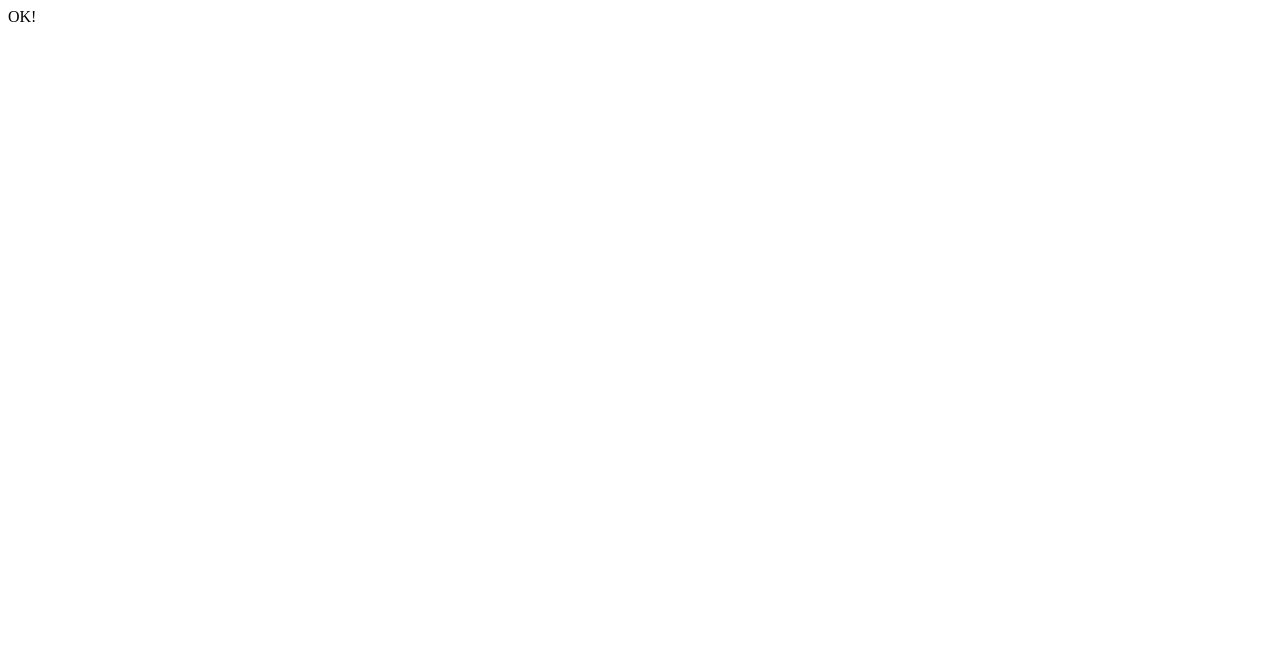
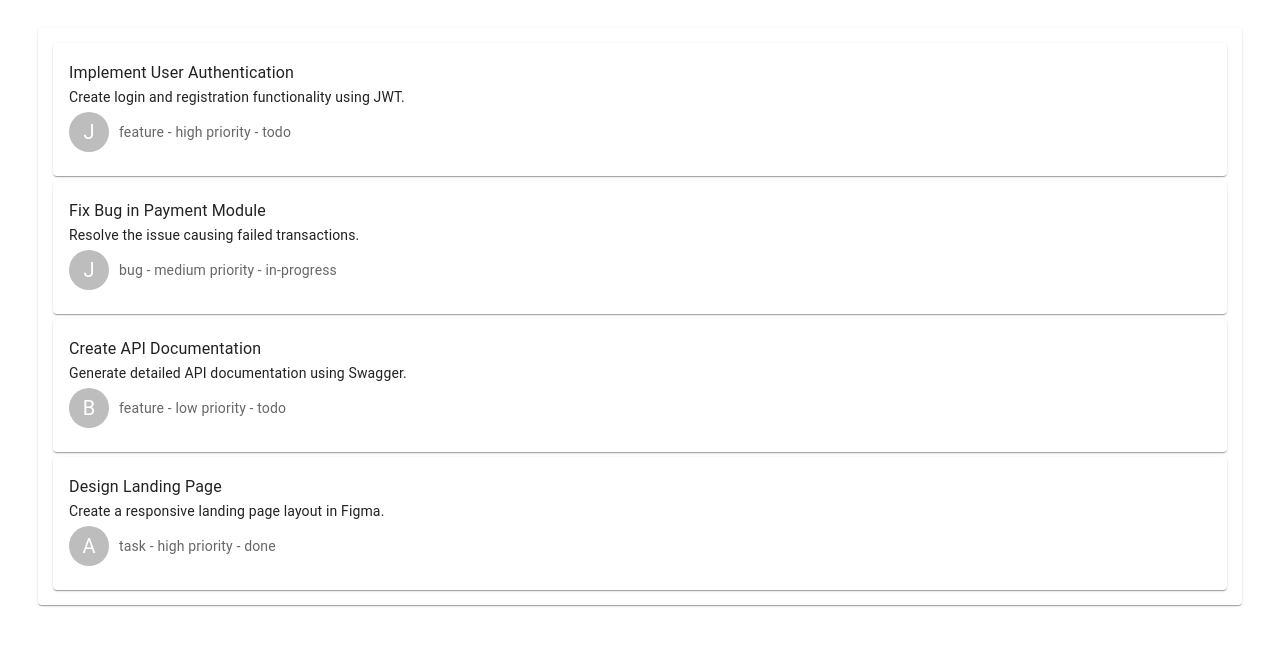
Before and after one commit to dmytro-iovenko/kanban-board, a React (Vite) app: page / in a window 1280 px wide. Shown: the top 646 px of the page. Built offline with nearby package versions, Linux system fonts and the light colour scheme.

Commit message:
add task list

```diff
--- a/package.json
+++ b/package.json
@@ -10,6 +10,9 @@
     "preview": "vite preview"
   },
   "dependencies": {
+    "@emotion/react": "^11.13.3",
+    "@emotion/styled": "^11.13.0",
+    "@mui/material": "^6.1.1",
     "react": "^18.3.1",
     "react-dom": "^18.3.1",
     "sba-320h": "file:"
--- a/src/App.jsx
+++ b/src/App.jsx
@@ -1,5 +1,15 @@
-function App() {
-  return <>OK!</>;
-}
+import React, { useState } from 'react';
+import initialTasks from './data/initialData';
+import TaskList from './components/TaskList';
+
+const App = () => {
+  const [tasks, setTasks] = useState(initialTasks);
+
+  return (
+    <div style={{ padding: '20px' }}>
+      <TaskList tasks={tasks} setTasks={setTasks} />
+    </div>
+  );
+};
 
 export default App;
--- /dev/null
+++ b/src/components/TaskItem.jsx
@@ -0,0 +1,25 @@
+import React from "react";
+import { Card, CardContent, Typography, Avatar, Box, Tooltip } from "@mui/material";
+
+const TaskCard = ({ task }) => {
+  return (
+    <Card style={{ margin: "5px" }}>
+      <CardContent>
+        <Typography variant="subtitle1">{task.title}</Typography>
+        <Typography variant="body2" gutterBottom>
+          {task.description}
+        </Typography>
+        <Box display="flex" alignItems="center">
+          <Tooltip title={task.assignee}>
+            <Avatar style={{ marginRight: "10px" }}>{task.assignee[0]}</Avatar>
+          </Tooltip>
+          <Typography variant="body2" color="textSecondary">
+            {task.type} - {task.priority} priority - {task.status}
+          </Typography>
+        </Box>
+      </CardContent>
+    </Card>
+  );
+};
+
+export default TaskCard;
--- /dev/null
+++ b/src/components/TaskList.jsx
@@ -0,0 +1,13 @@
+import React from "react";
+import TaskItem from "./TaskItem";
+import { Paper } from "@mui/material";
+
+export default function TaskList({ tasks }) {
+  return (
+    <Paper style={{ margin: "0 10px", padding: "10px" }}>
+      {tasks.map((task) => (
+        <TaskItem key={task.id} task={task} />
+      ))}
+    </Paper>
+  );
+}
--- /dev/null
+++ b/src/data/initialData.js
@@ -0,0 +1,40 @@
+const initialTasks = [
+  {
+    id: "1",
+    title: "Implement User Authentication",
+    description: "Create login and registration functionality using JWT.",
+    assignee: "John Doe",
+    type: "feature",
+    priority: "high",
+    status: "todo",
+  },
+  {
+    id: "2",
+    title: "Fix Bug in Payment Module",
+    description: "Resolve the issue causing failed transactions.",
+    assignee: "Jane Smith",
+    type: "bug",
+    priority: "medium",
+    status: "in-progress",
+  },
+  {
+    id: "3",
+    title: "Create API Documentation",
+    description: "Generate detailed API documentation using Swagger.",
+    assignee: "Bob Johnson",
+    type: "feature",
+    priority: "low",
+    status: "todo",
+  },
+  {
+    id: "4",
+    title: "Design Landing Page",
+    description: "Create a responsive landing page layout in Figma.",
+    assignee: "Alice Brown",
+    type: "task",
+    priority: "high",
+    status: "done",
+  },
+];
+
+export default initialTasks;
```
Also changed, not shown: 1 other file (tests, documents, lock files or other folders).
